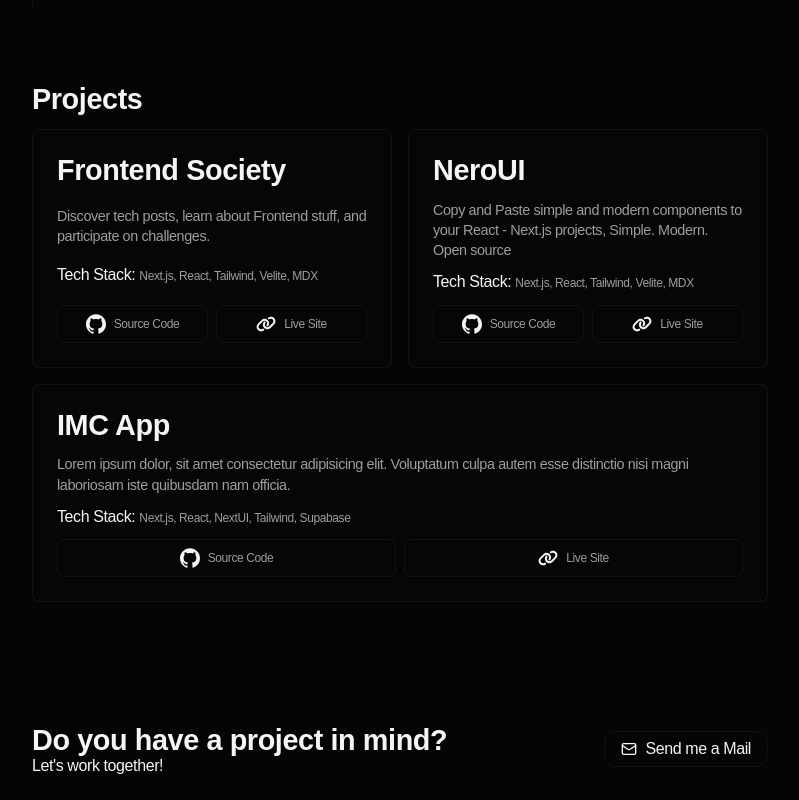
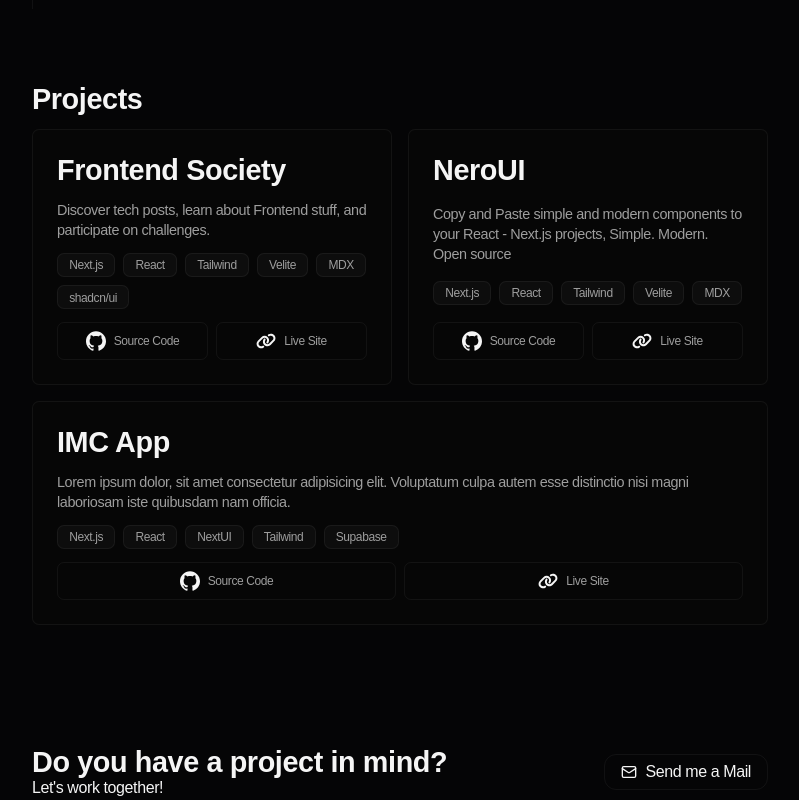
Before and after one commit to figueroaignacio/portfolio, a React (Vite) app: page / in a window 1280 px wide. Shown: the part 760-1560 px from the top of the page, without its empty margins (240-1039 px from the left). Built offline with nearby package versions, Linux system fonts and the light colour scheme.

Commit message:
style: improve skills projects

```diff
--- a/src/components/ProjectCard/ProjectCard.module.css
+++ b/src/components/ProjectCard/ProjectCard.module.css
@@ -17,6 +17,19 @@
 
 .projectDescription {
   line-height: 1.4;
+}
+
+.projectSkills {
+  display: flex;
+  flex-wrap: wrap;
+  gap: 0.5rem;
+}
+
+.projectSkill {
+  border: var(--border);
+  padding: 0.1rem 0.7rem;
+  border-radius: var(--border-radius);
+  background-color: var(--bg-foreground);
 }
 
 .projectUrls {
--- a/src/components/ProjectCard/ProjectCard.tsx
+++ b/src/components/ProjectCard/ProjectCard.tsx
@@ -25,11 +25,13 @@ export function ProjectCard({
     <div className={styles.projectCard}>
       <h3 className={styles.projectsName}>{name}</h3>
       <p className={styles.projectDescription}>{description}</p>
-      {technologies.map((tech) => (
-        <div>
-          Tech Stack: <span>{tech}</span>
-        </div>
-      ))}
+      <div className={styles.projectSkills}>
+        {technologies.map((tech) => (
+          <div key={tech} className={styles.projectSkill}>
+            <span>{tech}</span>
+          </div>
+        ))}
+      </div>
       <div className={styles.projectUrls}>
         <a
           href={github}
--- a/src/locales/en/en.json
+++ b/src/locales/en/en.json
@@ -29,7 +29,14 @@
         "description": "Discover tech posts, learn about Frontend stuff, and participate on challenges.",
         "github": "https://github.com/figueroaignacio/frontsociety",
         "url": "https://frontendsociety.netlify.app/",
-        "technologies": ["Next.js, React, Tailwind, Velite, MDX"]
+        "technologies": [
+          "Next.js",
+          "React",
+          "Tailwind",
+          "Velite",
+          "MDX",
+          "shadcn/ui"
+        ]
       },
       {
         "image": "/assets/in-development.png",
@@ -37,7 +44,7 @@
         "description": "Copy and Paste simple and modern components to your React - Next.js projects, Simple. Modern. Open source",
         "github": "https://github.com/figueroaignacio/nero-ui",
         "url": "https://neroui.vercel.app/",
-        "technologies": ["Next.js, React, Tailwind, Velite, MDX"]
+        "technologies": ["Next.js", "React", "Tailwind", "Velite", "MDX"]
       },
       {
         "image": "/assets/in-development.png",
@@ -45,7 +52,7 @@
         "description": "Lorem ipsum dolor, sit amet consectetur adipisicing elit. Voluptatum culpa autem esse distinctio nisi magni laboriosam iste quibusdam nam officia.",
         "github": "https://github.com/figueroaignacio/sneakerf",
         "url": "https://google.com",
-        "technologies": ["Next.js, React, NextUI, Tailwind, Supabase"]
+        "technologies": ["Next.js", "React", "NextUI", "Tailwind", "Supabase"]
       }
     ]
   },
--- a/src/locales/es/es.json
+++ b/src/locales/es/es.json
@@ -29,7 +29,7 @@
         "description": "Descubrí posts tecnológicos, aprende sobre desarrollo frontend y participá en desafíos.",
         "github": "https://github.com/figueroaignacio/frontsociety",
         "url": "https://frontendsociety.netlify.app/",
-        "technologies": ["Next.js, React, Tailwind, Velite, MDX"]
+        "technologies": ["Next.js", "React", "Tailwind", "Velite", "MDX"]
       },
       {
         "image": "/assets/in-development.png",
@@ -37,7 +37,7 @@
         "description": "Copie y pegue componentes simples y modernos para sus proyectos React - Next.js, simple. Moderno. Código abierto",
         "github": "https://github.com/figueroaignacio/nero-ui",
         "url": "https://neroui.vercel.app/",
-        "technologies": ["Next.js, React, Tailwind, Contentlayer, MDX"]
+        "technologies": ["Next.js", "React", "Tailwind", "Velite", "MDX"]
       },
       {
         "image": "/assets/in-development.png",
@@ -45,7 +45,7 @@
         "description": "Lorem ipsum dolor, sit amet consectetur adipisicing elit. Voluptatum culpa autem esse distinctio nisi magni laboriosam iste quibusdam nam officia.",
         "github": "https://github.com/figueroaignacio/sneakerf",
         "url": "https://google.com",
-        "technologies": ["Next.js, React, NextUI, Tailwind, Supabase"]
+        "technologies": ["Next.js", "React", "NextUI", "Tailwind", "Supabase"]
       }
     ]
   },
```
